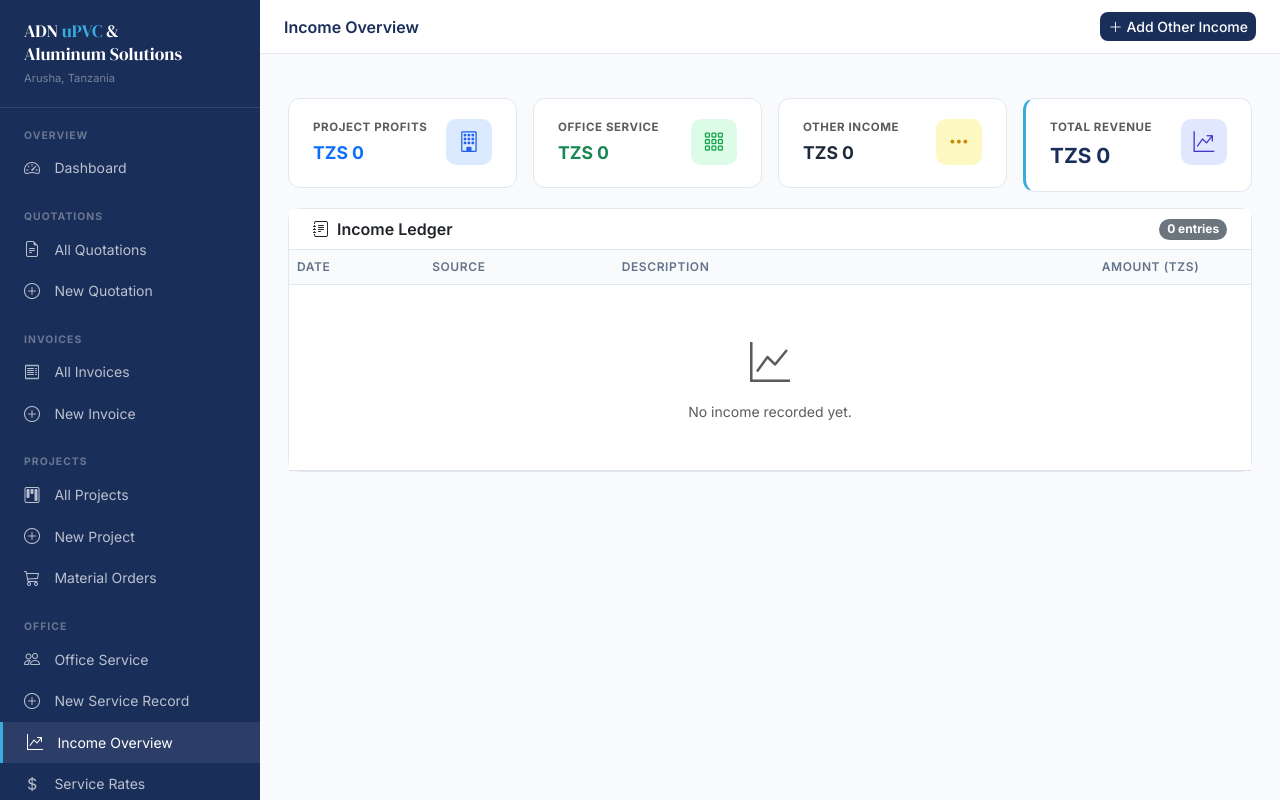
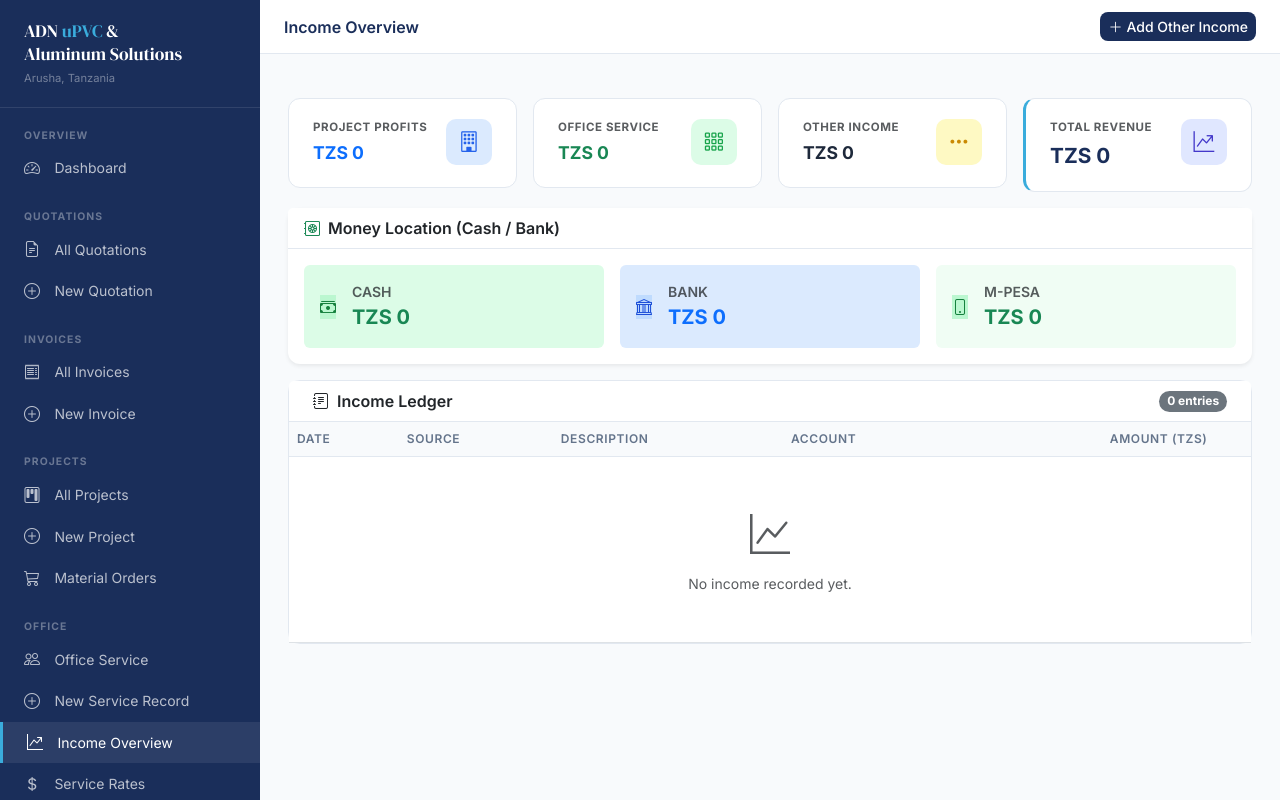
Before and after one commit to Majorsoln/ADN, a Django app: page /office/income/ in a window 1280 px wide. Run offline with Django 4.2, Linux system fonts and the light colour scheme; data that the repository does not hold is empty.

Commit message:
Fix sidebar scroll, cash/bank tracking, auto quote expiry
Sidebar:
- Added overflow-y:auto + fixed height:100vh so Finance links scroll into view

OfficeIncome cash/bank tracking:
- Added payment_method field (cash/bank/mpesa/cheque/unspecified) to OfficeIncome
- Migration 0003_officeincome_payment_method applied
- complete_view: confirmation form lets user pick Cash/Bank/M-Pesa/Cheque
  before recording profit — payment_method saved to OfficeIncome
- service_add_payment: maps OfficeServicePayment.payment_method to
  OfficeIncome.payment_method automatically when record becomes fully paid
- income_add: modal now accepts payment_method field
- income_overview: computes cash_total/bank_total/mpesa_total for display

Income Overview template:
- New "Money Location" card row showing Cash / Bank / M-Pesa balances
- Income ledger table shows Account badge (Cash/Bank/M-Pesa/Cheque) per row

Quote auto-expiry:
- _auto_expire() bulk-updates draft/sent quotes past valid_until → expired
- Called on list_view load (all overdue quotes) and detail_view load
  (single quote check on open)

https://claude.ai/code/session_0124gHgQfPWkvxV6cgTQJS12

```diff
--- a/office/views.py
+++ b/office/views.py
@@ -93,14 +93,20 @@ def service_add_payment(request, pk):
         total_paid = sum(p.amount for p in record.payments.all())
         if total_paid >= record.total_charge:
             record.status = 'paid'
-            # Record to office income
+            # Map OfficeServicePayment method → OfficeIncome account
+            _method_map = {
+                'cash': 'cash', 'bank_transfer': 'bank',
+                'mobile_money': 'mpesa', 'cheque': 'cheque',
+            }
+            income_pm = _method_map.get(payment.payment_method, 'unspecified')
             OfficeIncome.objects.get_or_create(
                 office_record=record,
                 source='office_service',
                 defaults={
-                    'amount': record.total_charge,
-                    'date': timezone.now().date(),
-                    'description': f'Office service – {record.client_name} ({record.num_windows}W/{record.num_doors}D)',
+                    'amount':         record.total_charge,
+                    'date':           timezone.now().date(),
+                    'description':    f'Office service – {record.client_name} ({record.num_windows}W/{record.num_doors}D)',
+                    'payment_method': income_pm,
                 }
             )
         elif total_paid > 0:
@@ -140,10 +146,17 @@ def rate_list(request):
 def income_overview(request):
     all_incomes = OfficeIncome.objects.select_related('project', 'office_record').order_by('-date')
 
-    project_total = all_incomes.filter(source='project_profit').aggregate(t=Sum('amount'))['t'] or 0
-    service_total = all_incomes.filter(source='office_service').aggregate(t=Sum('amount'))['t'] or 0
-    other_total   = all_incomes.filter(source='other').aggregate(t=Sum('amount'))['t'] or 0
+    def _sum(qs): return qs.aggregate(t=Sum('amount'))['t'] or 0
+
+    project_total = _sum(all_incomes.filter(source='project_profit'))
+    service_total = _sum(all_incomes.filter(source='office_service'))
+    other_total   = _sum(all_incomes.filter(source='other'))
     grand_total   = project_total + service_total + other_total
+
+    # Cash / Bank breakdown
+    cash_total  = _sum(all_incomes.filter(payment_method='cash'))
+    bank_total  = _sum(all_incomes.filter(payment_method='bank'))
+    mpesa_total = _sum(all_incomes.filter(payment_method='mpesa'))
 
     return render(request, 'office/income.html', {
         'income_entries': all_incomes[:100],
@@ -151,20 +164,29 @@ def income_overview(request):
         'service_total':  service_total,
         'other_total':    other_total,
         'grand_total':    grand_total,
+        'cash_total':     cash_total,
+        'bank_total':     bank_total,
+        'mpesa_total':    mpesa_total,
+        'account_choices': OfficeIncome.ACCOUNT_CHOICES,
     })
 
 
 @require_POST
 def income_add(request):
-    description = request.POST.get('description', '').strip()
-    amount      = request.POST.get('amount')
-    date        = request.POST.get('date')
+    description    = request.POST.get('description', '').strip()
+    amount         = request.POST.get('amount')
+    date           = request.POST.get('date')
+    payment_method = request.POST.get('payment_method', 'unspecified')
+    valid_methods  = [c[0] for c in OfficeIncome.ACCOUNT_CHOICES]
+    if payment_method not in valid_methods:
+        payment_method = 'unspecified'
     if description and amount and date:
         OfficeIncome.objects.create(
             source='other',
             description=description,
             amount=amount,
             date=date,
+            payment_method=payment_method,
         )
         messages.success(request, 'Income record added.')
     else:
--- a/templates/base.html
+++ b/templates/base.html
@@ -27,7 +27,7 @@
     /* ── Sidebar ──────────────────────────────────────────── */
     #sidebar {
       width: var(--sidebar-w);
-      min-height: 100vh;
+      height: 100vh;
       background: var(--adn-navy);
       position: fixed;
       top: 0; left: 0;
@@ -35,6 +35,7 @@
       flex-direction: column;
       z-index: 1000;
       transition: transform .25s ease;
+      overflow-y: auto;
     }
     #sidebar .brand {
       padding: 1.25rem 1.5rem;
--- a/templates/office/income.html
+++ b/templates/office/income.html
@@ -9,7 +9,7 @@
 {% endblock %}
 
 {% block content %}
-<!-- Summary Cards -->
+<!-- ── Source breakdown ──────────────────────────────────────────────────── -->
 <div class="row g-3 mb-3">
   <div class="col-md-3">
     <div class="stat-card">
@@ -57,7 +57,51 @@
   </div>
 </div>
 
-<!-- Breakdown Chart Visual -->
+<!-- ── Where is the money? (Cash vs Bank) ────────────────────────────────── -->
+<div class="card border-0 shadow-sm mb-3">
+  <div class="card-header fw-semibold">
+    <i class="bi bi-safe2 me-2 text-success"></i>Money Location (Cash / Bank)
+  </div>
+  <div class="card-body">
+    <div class="row g-3">
+      <div class="col-md-4">
+        <div class="d-flex align-items-center gap-3 p-3 rounded" style="background:#dcfce7;">
+          <div class="stat-icon flex-shrink-0" style="background:#bbf7d0;color:#15803d;">
+            <i class="bi bi-cash-stack"></i>
+          </div>
+          <div>
+            <div class="text-muted small fw-semibold">CASH</div>
+            <div class="fw-bold fs-5 text-success">TZS {{ cash_total|floatformat:0 }}</div>
+          </div>
+        </div>
+      </div>
+      <div class="col-md-4">
+        <div class="d-flex align-items-center gap-3 p-3 rounded" style="background:#dbeafe;">
+          <div class="stat-icon flex-shrink-0" style="background:#bfdbfe;color:#1d4ed8;">
+            <i class="bi bi-bank"></i>
+          </div>
+          <div>
+            <div class="text-muted small fw-semibold">BANK</div>
+            <div class="fw-bold fs-5 text-primary">TZS {{ bank_total|floatformat:0 }}</div>
+          </div>
+        </div>
+      </div>
+      <div class="col-md-4">
+        <div class="d-flex align-items-center gap-3 p-3 rounded" style="background:#f0fdf4;">
+          <div class="stat-icon flex-shrink-0" style="background:#bbf7d0;color:#15803d;">
+            <i class="bi bi-phone"></i>
+          </div>
+          <div>
+            <div class="text-muted small fw-semibold">M-PESA</div>
+            <div class="fw-bold fs-5 text-success">TZS {{ mpesa_total|floatformat:0 }}</div>
+          </div>
+        </div>
+      </div>
+    </div>
+  </div>
+</div>
+
+<!-- ── Revenue breakdown bar chart ───────────────────────────────────────── -->
 {% if grand_total > 0 %}
 <div class="card mb-3">
   <div class="card-body py-3">
@@ -96,7 +140,7 @@
 </div>
 {% endif %}
 
-<!-- Income Ledger Table -->
+<!-- ── Income Ledger ──────────────────────────────────────────────────────── -->
 <div class="card">
   <div class="card-header py-2 px-4 d-flex justify-content-between align-items-center">
     <span><i class="bi bi-journal-text me-2"></i>Income Ledger</span>
@@ -109,6 +153,7 @@
           <th>Date</th>
           <th>Source</th>
           <th>Description</th>
+          <th>Account</th>
           <th class="text-end">Amount (TZS)</th>
           <th></th>
         </tr>
@@ -138,6 +183,19 @@
             {{ entry.description|default:"—" }}
             {% endif %}
           </td>
+          <td>
+            {% if entry.payment_method == 'cash' %}
+              <span class="badge bg-success"><i class="bi bi-cash-coin me-1"></i>Cash</span>
+            {% elif entry.payment_method == 'bank' %}
+              <span class="badge bg-primary"><i class="bi bi-bank me-1"></i>Bank</span>
+            {% elif entry.payment_method == 'mpesa' %}
+              <span class="badge bg-success"><i class="bi bi-phone me-1"></i>M-Pesa</span>
+            {% elif entry.payment_method == 'cheque' %}
+              <span class="badge bg-secondary"><i class="bi bi-file-earmark-text me-1"></i>Cheque</span>
+            {% else %}
+              <span class="badge bg-light text-muted">—</span>
+            {% endif %}
+          </td>
           <td class="text-end fw-semibold text-success">{{ entry.amount|floatformat:0 }}</td>
           <td class="text-end">
             {% if entry.source == 'other' %}
@@ -153,7 +211,7 @@
         </tr>
         {% empty %}
         <tr>
-          <td colspan="5" class="text-center py-5 text-muted">
+          <td colspan="6" class="text-center py-5 text-muted">
             <i class="bi bi-graph-up fs-1 d-block mb-2"></i>
             No income recorded yet.
           </td>
@@ -163,7 +221,7 @@
       {% if income_entries %}
       <tfoot class="table-light">
         <tr>
-          <td colspan="3" class="text-end fw-bold">Grand Total:</td>
+          <td colspan="4" class="text-end fw-bold">Grand Total:</td>
           <td class="text-end fw-bold text-success fs-6">TZS {{ grand_total|floatformat:0 }}</td>
           <td></td>
         </tr>
@@ -173,7 +231,7 @@
   </div>
 </div>
 
-<!-- Add Other Income Modal -->
+<!-- ── Add Other Income Modal ──────────────────────────────────────────────── -->
 <div class="modal fade" id="addIncomeModal" tabindex="-1">
   <div class="modal-dialog">
     <div class="modal-content">
@@ -198,6 +256,14 @@
               <label class="form-label">Date *</label>
               <input type="date" name="date" id="incomeDate" class="form-control form-control-sm" required>
             </div>
+            <div class="col-12">
+              <label class="form-label">Received via</label>
+              <select name="payment_method" class="form-select form-select-sm">
+                {% for val, label in account_choices %}
+                <option value="{{ val }}">{{ label }}</option>
+                {% endfor %}
+              </select>
+            </div>
           </div>
         </div>
         <div class="modal-footer">
```
Also changed, not shown: office/models.py (+15 -7 lines), projects/views.py (+15 -6 lines), quotations/views.py (+15 -0 lines), templates/projects/confirm_complete.html (+58 -23 lines), office/migrations/0003_officeincome_payment_method.py (added).
